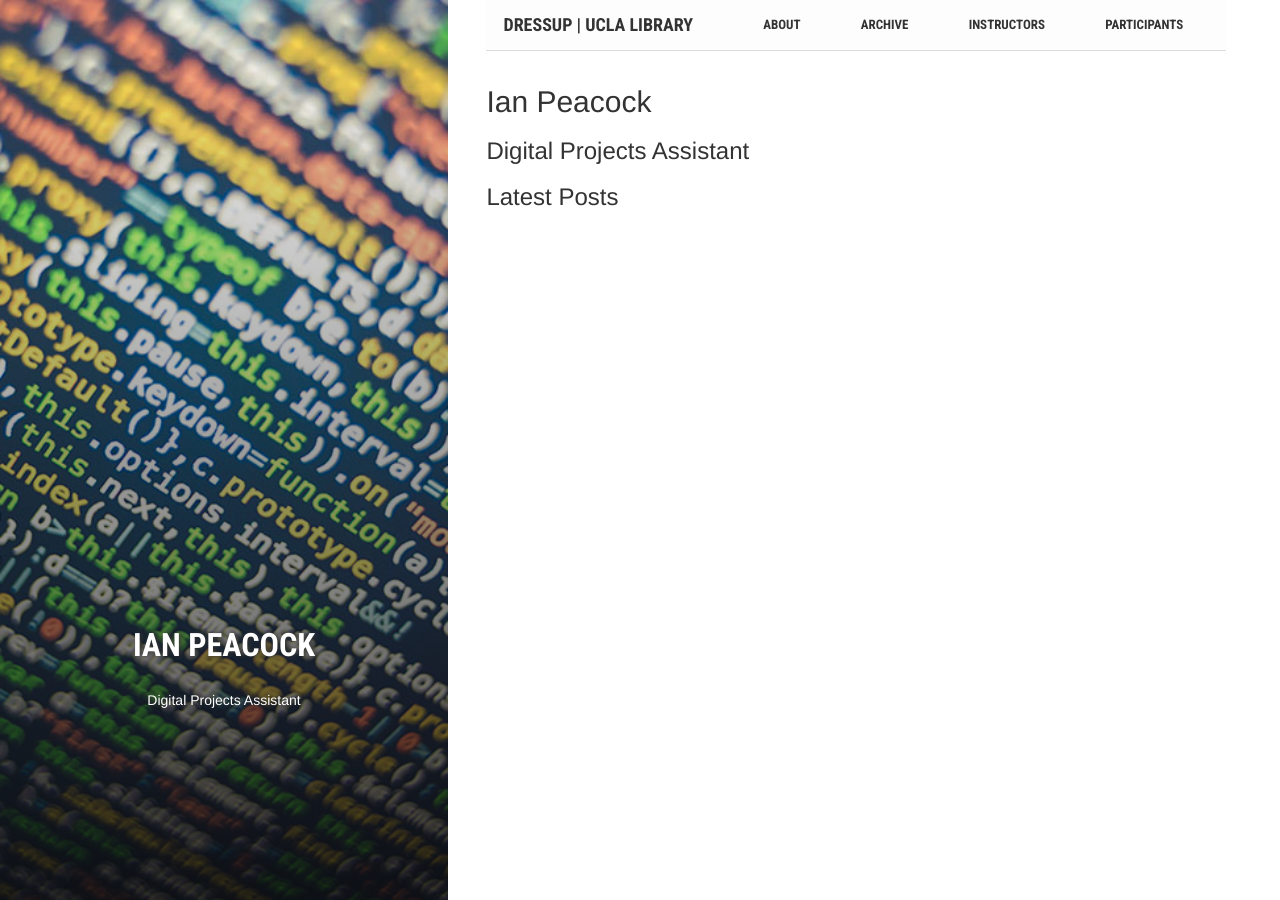
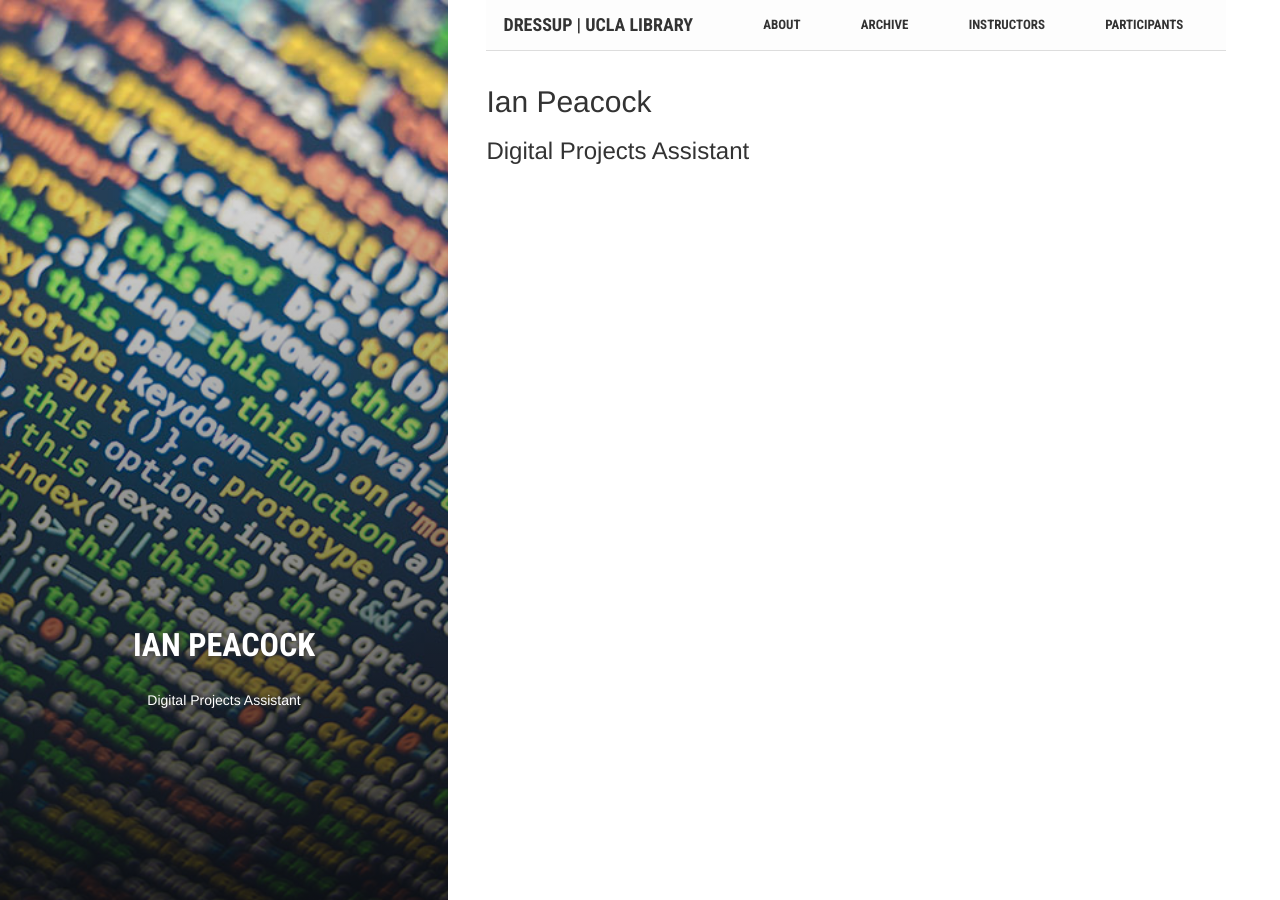
Before and after one commit to dnoneill/dressup-rebuild, a Jekyll site: the page built from _people/ian_peacock.md, in a window 1280 px wide. Built offline with Jekyll 4.4.1, drawn with Linux system fonts in a browser that asks for light colours.

Commit message:
added newspaper icon, removed repeating latest posts

```diff
--- a/_layouts/instructors.html
+++ b/_layouts/instructors.html
@@ -31,8 +31,7 @@
               <ul>
                 {% for post in site.posts %}
                 {% if post.author == person.display_name %}
-                <h5>Latest Posts</h5>
-                <li><h6><a href="{{ post.url }}">{{ post.title }}</a></h6></li>
+                <h6><i class="fa fa-newspaper-o" aria-hidden="true"></i> <a href="{{site.baseurl}}{{ post.url }}">{{ post.title }}</a></h6>
                 {% endif %}
                 {% endfor %}
              </div>
--- a/_layouts/participants.html
+++ b/_layouts/participants.html
@@ -39,8 +39,7 @@
               <ul>
                 {% for post in site.posts %}
                 {% if post.author == person.display_name %}
-                <h5>Latest Posts</h5>
-                <li><h6><a href="{{ post.url }}">{{ post.title }}</a></h6></li>
+                <h6><i class="fa fa-newspaper-o" aria-hidden="true"></i> <a href="{{site.baseurl}}{{ post.url }}">{{ post.title }}</a></h6>
                 {% endif %}
                 {% endfor %}
             </ul>
--- a/_layouts/people.html
+++ b/_layouts/people.html
@@ -12,12 +12,12 @@
 
     <section class="spotlight style2 orient-left content-orient-left">
         <div class="content">
-            {{ content }}
-            <h3>Latest Posts</h3>
+            {{ content }}<br>
             <ul>
+
                 {% for post in site.posts %}
                     {% if post.author == page.display_name %}
-                    <li><h4><a href="{{ post.url }}">{{ post.title }}</a></h4></li>
+                    <h4><i class="fa fa-newspaper-o" aria-hidden="true"></i> <a href="{{site.baseurl}}{{ post.url }}">{{ post.title }}</a></h4>
                     {% endif %}
                 {% endfor %}
             </ul>
```
